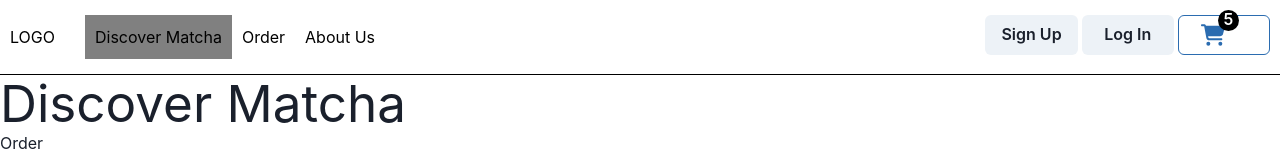
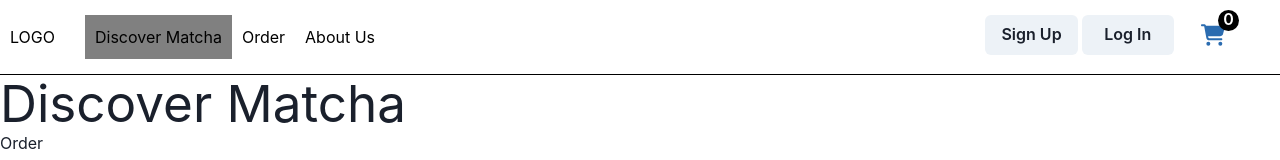
Before and after one commit to ElijahAdams/match_shop, a React (Vite) app: page / in a window 1280 px wide. Shown: the top 160 px of the page. Built offline with nearby package versions, Linux system fonts and the light colour scheme.

Commit message:
add global context with useContext for cart items

```diff
--- a/src/App.jsx
+++ b/src/App.jsx
@@ -1,3 +1,4 @@
+import { createContext, useState } from 'react';
 import { Route, createBrowserRouter, createRoutesFromElements, RouterProvider } from 'react-router-dom';
 import MainLayout from './layouts/MainLayout';
 import HomePage from './pages/HomePage';
@@ -10,8 +11,12 @@ import "@fontsource/roboto/400.css";
 import "@fontsource/roboto/500.css";
 import "@fontsource/roboto/700.css";
 
+export const CartContext = createContext();
 
 function App() {
+
+  const [cart, setCart] = useState([]);
+
   const router = createBrowserRouter(
     createRoutesFromElements(
       <Route path='/' element={<MainLayout />}>
@@ -24,7 +29,9 @@ function App() {
     )
   );
   return (
-    <RouterProvider router={router} />
+    <CartContext.Provider value={{cart, setCart}} >
+      <RouterProvider router={router} />
+    </CartContext.Provider>
   )
 }
 
--- a/src/components/Card.jsx
+++ b/src/components/Card.jsx
@@ -1,10 +1,11 @@
-import {React, useState} from 'react'
+import {React, useContext, useState} from 'react'
 import { Button, ButtonGroup, Card as CharkraCard, CardBody, CardFooter, Flex, Heading, Image, Stack, Text } from '@chakra-ui/react';
 import CustomizeModal from './CustomizeModal';
 import { getMenuItemCustomizations } from '../utils/MenuItemUtil';
+import { CartContext } from '../App';
 
 const Card = ({menuItem}) => {
-
+  const { cart, setCart } = useContext(CartContext);
   const [isOpen, setIsOpen] = useState(false);
   const showCustomizeBtn = menuItem.menutItemConfigs.length > 0;
 
@@ -30,7 +31,10 @@ const Card = ({menuItem}) => {
       name: menuItem.name,
       details: defaultCustomization
     }
-    console.log(itemToAdd)
+    setCart([
+      ...cart,
+      itemToAdd
+    ]);
   }
 
   return (
--- a/src/components/CustomizeModal.jsx
+++ b/src/components/CustomizeModal.jsx
@@ -1,4 +1,4 @@
-import { React, useState } from 'react'
+import { React, useContext, useState } from 'react'
 import {
   Button,
   Image,
@@ -11,9 +11,12 @@ import {
   ModalCloseButton,
 } from '@chakra-ui/react'
 import Customizations from './Customizations'
+import { CartContext } from '../App'
 
 const CustomizeModal = ({isOpen, onClose, menuItem}) => {
   const [customizations, setCustomizations] = useState({});
+  const {cart, setCart} = useContext(CartContext);
+
   const onCustomizationUpdate = (c) => {
     setCustomizations(c);
   }
@@ -23,7 +26,10 @@ const CustomizeModal = ({isOpen, onClose, menuItem}) => {
       name: menuItem.name,
       details: customizations
     }
-    console.log(itemToAdd);
+    setCart([
+      ...cart,
+      itemToAdd
+    ]);
     onClose();
   }
 
--- a/src/components/Navbar.jsx
+++ b/src/components/Navbar.jsx
@@ -1,4 +1,4 @@
-import { React, useState } from 'react'
+import { React, useContext, useState } from 'react'
 import { FaCartShopping } from 'react-icons/fa6'
 import {
   Badge,
@@ -14,6 +14,8 @@ import {
 } from '@chakra-ui/react'
 import { CloseIcon, HamburgerIcon } from '@chakra-ui/icons'
 import { NavLink, useNavigate } from 'react-router-dom';
+import { CartContext } from '../App';
+
 const NAV_ITEMS = [
   {
     key: 'discover_matcha',
@@ -38,6 +40,8 @@ let activeStyle = ({ isActive }) => {return isActive ?
 
 const DesktopNav = () => {
   const navigate = useNavigate();
+  const {cart, setCart} = useContext(CartContext);
+  const cartCount = cart.length;
   return (
     <>
       <Flex h="100%" alignItems="center">
@@ -61,11 +65,11 @@ const DesktopNav = () => {
           <Button>Log In</Button>
           <IconButton
             className="badge"
-            variant='outline'
+            variant='ghost'
             colorScheme='blue'
             aria-label="Go to Cart"
             size="md"
-            value="5"
+            value={cartCount}
             icon={
               <Icon as={FaCartShopping} boxSize={6}/>
             }
@@ -148,7 +152,8 @@ const MobileNav = () => {
 const Navbar = () => {
   return (
     <>
-    <Flex borderBottom="1px" w="100%" h="75px" pl="10px" pr="10px" color="black" alignItems="center">
+    <Flex borderBottom="1px" w="100%" h="75px" pl="10px" pr="10px"
+      color="black" alignItems="center" position="fixed" top="0" zIndex="1" background="white">
       <Flex display={{base: "flex", md: "none"}} w="100%" >
         <MobileNav />
       </Flex>
--- a/src/layouts/MainLayout.jsx
+++ b/src/layouts/MainLayout.jsx
@@ -1,11 +1,14 @@
 import React from 'react'
 import { Outlet } from 'react-router-dom'
 import Navbar from '../components/Navbar'
+import { Box } from '@chakra-ui/react'
 const MainLayout = () => {
   return (
     <>
     <Navbar />
-    <Outlet />
+    <Box w="100%" mt="75px">
+      <Outlet />
+    </Box>
     </>
   )
 }
```
